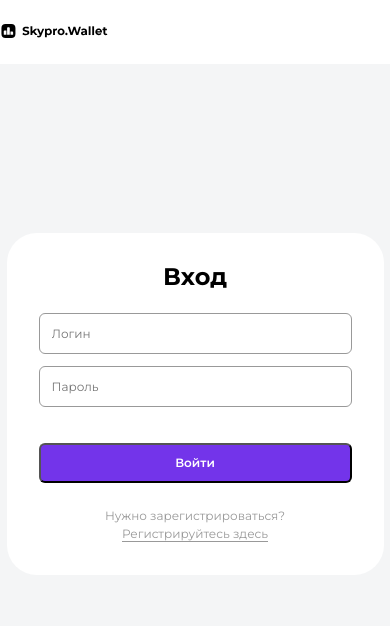
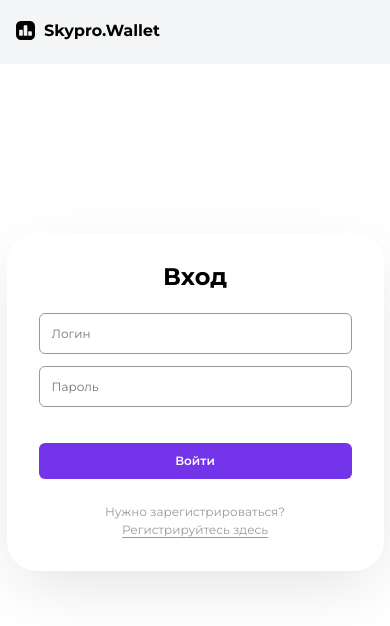
Before and after one commit to AntonZakharo/skypro-wallet, a Vue app: page /auth in a window 390 px wide. Shown: the top 626 px of the page. Built offline with nearby package versions, Linux system fonts and the light colour scheme.

Commit message:
auth adaptive

```diff
--- a/src/components/AuthForm.vue
+++ b/src/components/AuthForm.vue
@@ -122,6 +122,7 @@ async function reg() {
   background-color: #fff;
   border-radius: 30px;
   padding: 32px;
+  box-shadow: 0px 20px 67px -12px rgba(0, 0, 0, 0.13);
   &__title {
     font-family: Montserrat;
     font-weight: 700;
@@ -174,6 +175,8 @@ async function reg() {
     margin-top: 24px;
     margin-bottom: 24px;
     cursor: pointer;
+    outline: none;
+    border: none;
   }
   &__text {
     font-weight: 400;
@@ -200,4 +203,12 @@ input:-webkit-autofill:active {
   border-color: #7334ea;
   transition: background-color 0.5s ease-in-out 0s;
 }
+
+@media (max-width: 670px) {
+  .form {
+    &__title {
+      font-size: 24px;
+    }
+  }
+}
 </style>
--- a/src/components/BaseHeader.vue
+++ b/src/components/BaseHeader.vue
@@ -1,7 +1,18 @@
 <template>
-  <header class="header centre">
+  <header
+    class="header centre"
+    :class="{
+      'auth-header': isAuth,
+    }"
+  >
     <RouterLink to="/" class="header__logo">
-      <img class="header__logo_img" src="../assets/icons/Vector.svg" alt="" />
+      <img
+        class="header__logo_img main-logo"
+        v-if="currentPage === 'home'"
+        src="../assets/icons/Vector.svg"
+        alt=""
+      />
+      <img class="header__logo_img auth-logo" v-else src="../assets/icons/Vector.svg" alt="" />
     </RouterLink>
     <nav v-if="!isAuth" class="header__nav">
       <RouterLink
@@ -80,7 +91,9 @@ function logout() {
   &__nav {
     display: flex;
     gap: 48px;
-
+    &-pop-up {
+      display: none;
+    }
     &-text {
       font-weight: 400;
       font-size: 14px;
@@ -163,16 +176,21 @@ function logout() {
 @media (max-width: 670px) {
   .header {
     justify-content: start;
+
     &__logo {
       margin-right: 71px;
-      &_img {
+      .main-logo {
         width: 109px;
         height: 14px;
+      }
+      .auth-logo {
+        margin-left: 16px;
       }
     }
     &__nav {
       margin-right: 20px;
       gap: 8px;
+      position: relative;
       cursor: pointer;
       &::after {
         content: url(../assets/icons/arrow-down.svg);
@@ -191,10 +209,9 @@ function logout() {
         border-radius: 6px;
         gap: 6px;
         position: absolute;
-        right: 78px;
-        top: 47px;
+        top: 30px;
+        left: -40px;
         background-color: #fff;
-        display: none;
         &-text {
           font-size: 10px;
           padding: 7px 14px;
@@ -207,5 +224,8 @@ function logout() {
       font-size: 12px;
     }
   }
+  .auth-header {
+    background-color: rgba(244, 245, 246, 1);
+  }
 }
 </style>
--- a/src/views/AuthView.vue
+++ b/src/views/AuthView.vue
@@ -12,7 +12,13 @@ import BaseHeader from '@/components/BaseHeader.vue'
 <style scoped>
 .main {
   display: flex;
-  align-items: center;
   justify-content: center;
+  align-items: flex-start;
+  height: calc(100vh - 64px);
+}
+@media (max-width: 670px) {
+  .main {
+    background-color: #fff;
+  }
 }
 </style>
```
